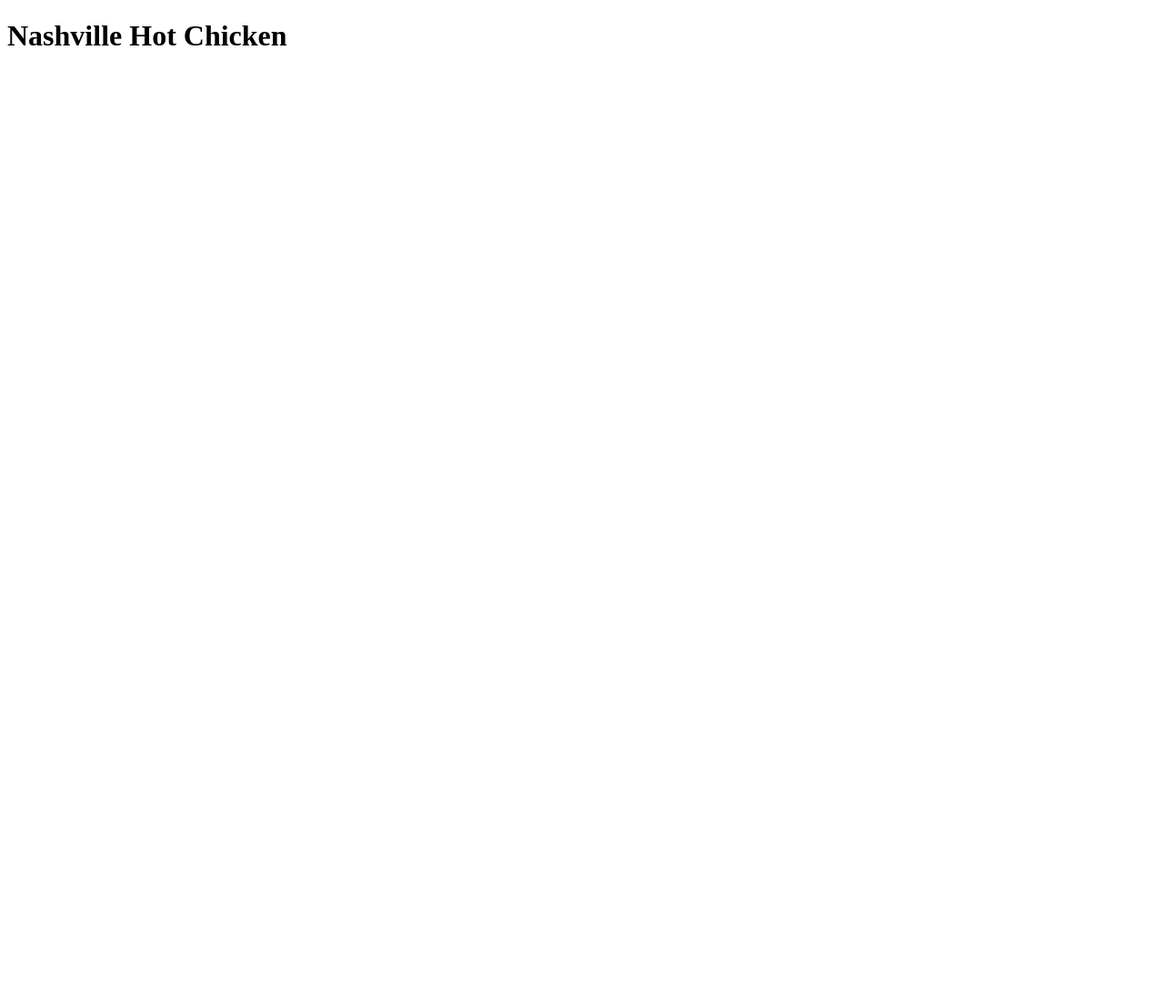
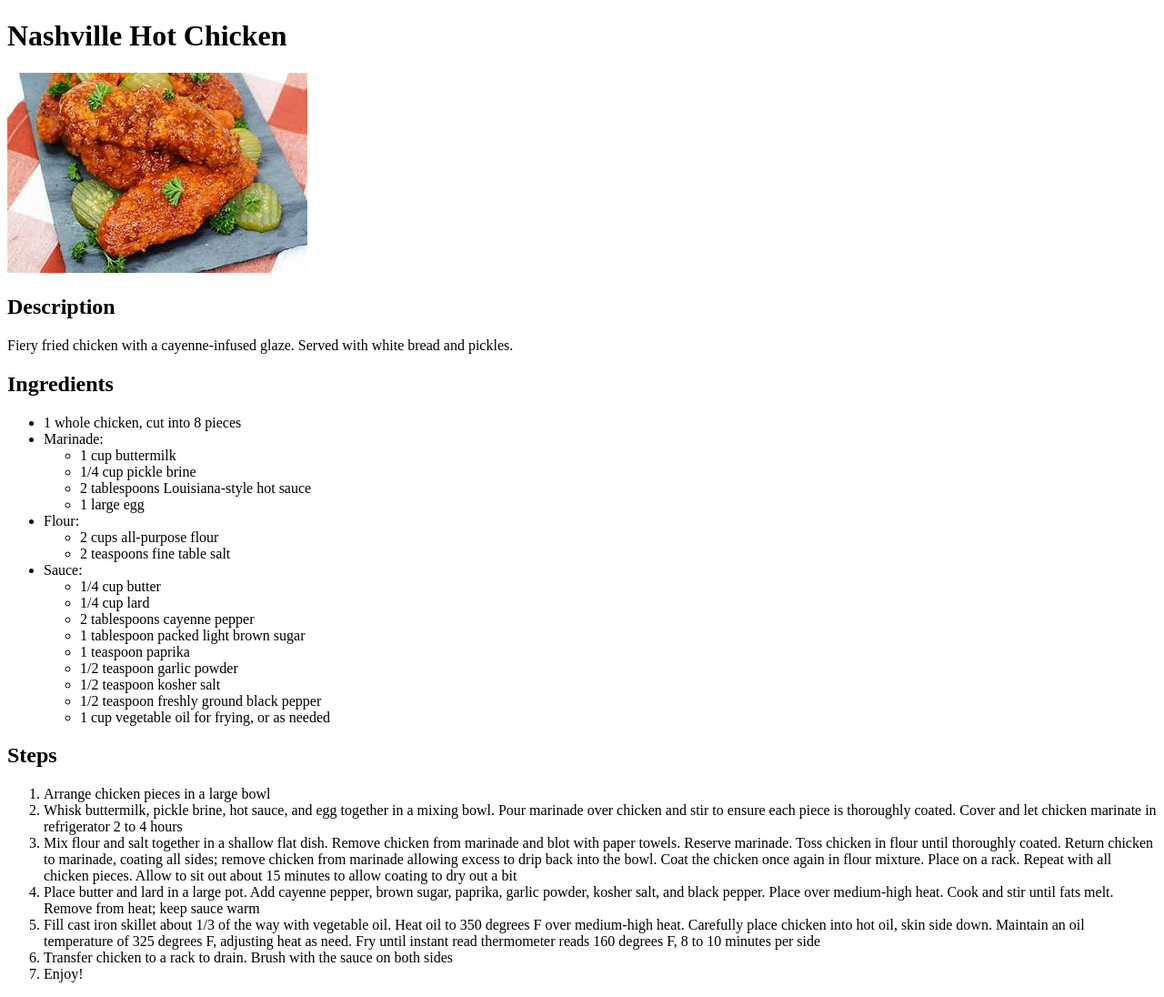
Before and after one commit to gbridges02/recipes, a plain HTML site: page recipes/nashville-hot-chicken.html in a window 1280 px wide. Shown: the whole page at 91% size. Before the commit the page ends 800 px from the top, so only its background shows below. Drawn offline with Linux system fonts and the light colour scheme.

Commit message:
add nashville hot chicken picture, description, ingredients and steps

```diff
--- a/recipes/nashville-hot-chicken.html
+++ b/recipes/nashville-hot-chicken.html
@@ -7,5 +7,79 @@
 </head>
 <body>
     <h1>Nashville Hot Chicken</h1>
+    <img src="../img/nashville-hot-chicken.jpg">
+    <h2>Description</h2>
+    <body>Fiery fried chicken with a cayenne-infused glaze. Served with
+        white bread and pickles.
+    </body>
+    <h2>Ingredients</h2>
+    <ul>
+        <li>1 whole chicken, cut into 8 pieces</li>
+        <li>Marinade:
+            <ul>
+                <li>1 cup buttermilk</li>
+                <li>1/4 cup pickle brine</li>
+                <li>2 tablespoons Louisiana-style hot sauce</li>
+                <li>1 large egg</li>
+            </ul>
+        </li>
+        <li>Flour:
+            <ul>
+                <li>2 cups all-purpose flour</li>
+                <li>2 teaspoons fine table salt</li>
+            </ul>
+        </li>
+        <li>Sauce:
+            <ul>
+                <li>1/4 cup butter</li>
+                <li>1/4 cup lard</li>
+                <li>2 tablespoons cayenne pepper</li>
+                <li>1 tablespoon packed light brown sugar</li>
+                <li>1 teaspoon paprika</li>
+                <li>1/2 teaspoon garlic powder</li>
+                <li>1/2 teaspoon kosher salt</li>
+                <li>1/2 teaspoon freshly ground black pepper</li>
+                <li>1 cup vegetable oil for frying, or as needed</li>
+            </ul>
+        </li>
+    </ul>
+    <h2>Steps</h2>
+    <ol>
+        <li>
+            Arrange chicken pieces in a large bowl
+        </li>
+        <li>
+            Whisk buttermilk, pickle brine, hot sauce, and egg together
+            in a mixing bowl. Pour marinade over chicken and stir to ensure
+            each piece is thoroughly coated. Cover and let chicken marinate
+            in refrigerator 2 to 4 hours
+        </li>
+        <li>
+            Mix flour and salt together in a shallow flat dish. Remove chicken
+            from marinade and blot with paper towels. Reserve marinade. Toss chicken
+            in flour until thoroughly coated. Return chicken to marinade, coating all
+            sides; remove chicken from marinade allowing excess to drip back into the
+            bowl. Coat the chicken once again in flour mixture. Place on a rack.
+            Repeat with all chicken pieces. Allow to sit out about 15 minutes to allow
+            coating to dry out a bit
+        </li>
+        <li>
+            Place butter and lard in a large pot. Add cayenne pepper, brown sugar,
+            paprika, garlic powder, kosher salt, and black pepper. Place over
+            medium-high heat. Cook and stir until fats melt. Remove from heat; keep
+            sauce warm
+        </li>
+        <li>
+            Fill cast iron skillet about 1/3 of the way with vegetable oil. Heat oil
+            to 350 degrees F over medium-high heat. Carefully place chicken into hot
+            oil, skin side down. Maintain an oil temperature of 325 degrees F,
+            adjusting heat as need. Fry until instant read thermometer reads 160
+            degrees F, 8 to 10 minutes per side
+        </li>
+        <li>
+            Transfer chicken to a rack to drain. Brush with the sauce on both sides
+        </li>
+        <li>Enjoy!</li>
+    </ol>
 </body>
 </html>
```
Also changed, not shown: img/nashville-hot-chicken.jpg (added).
